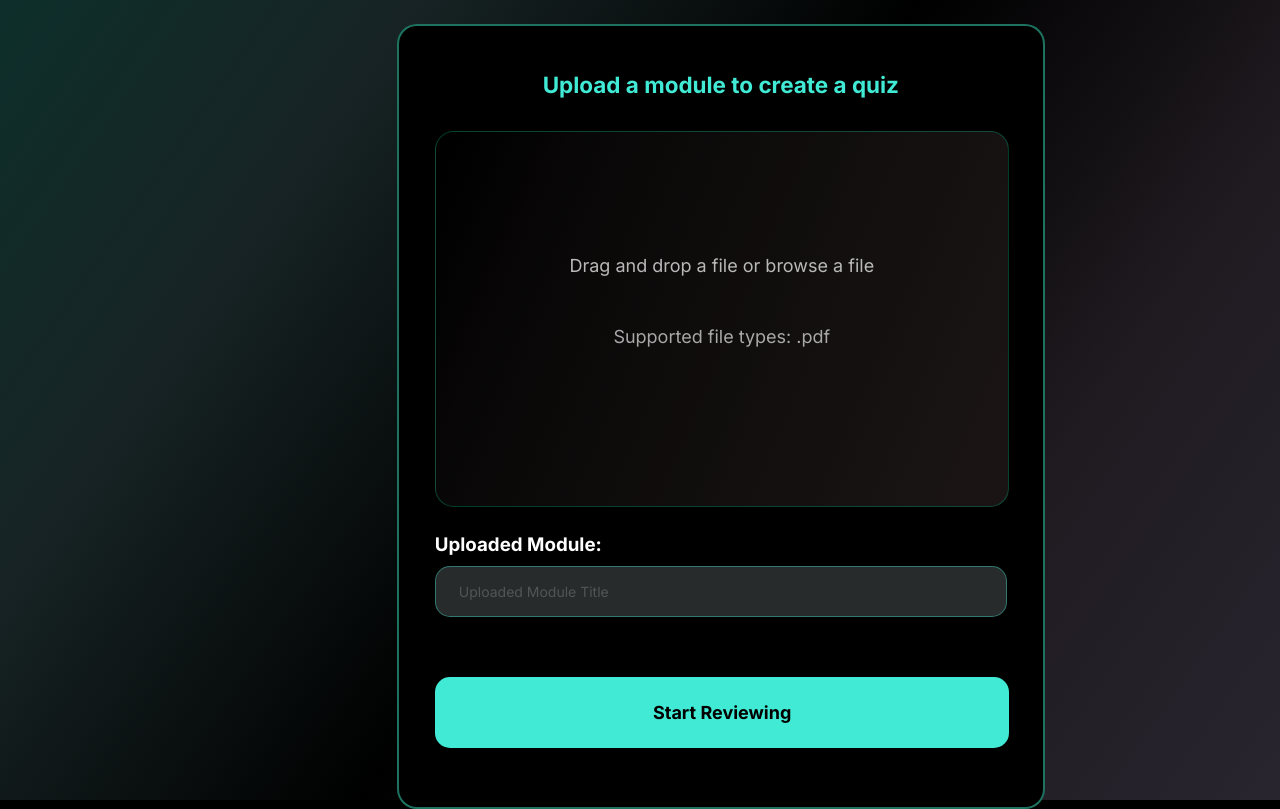
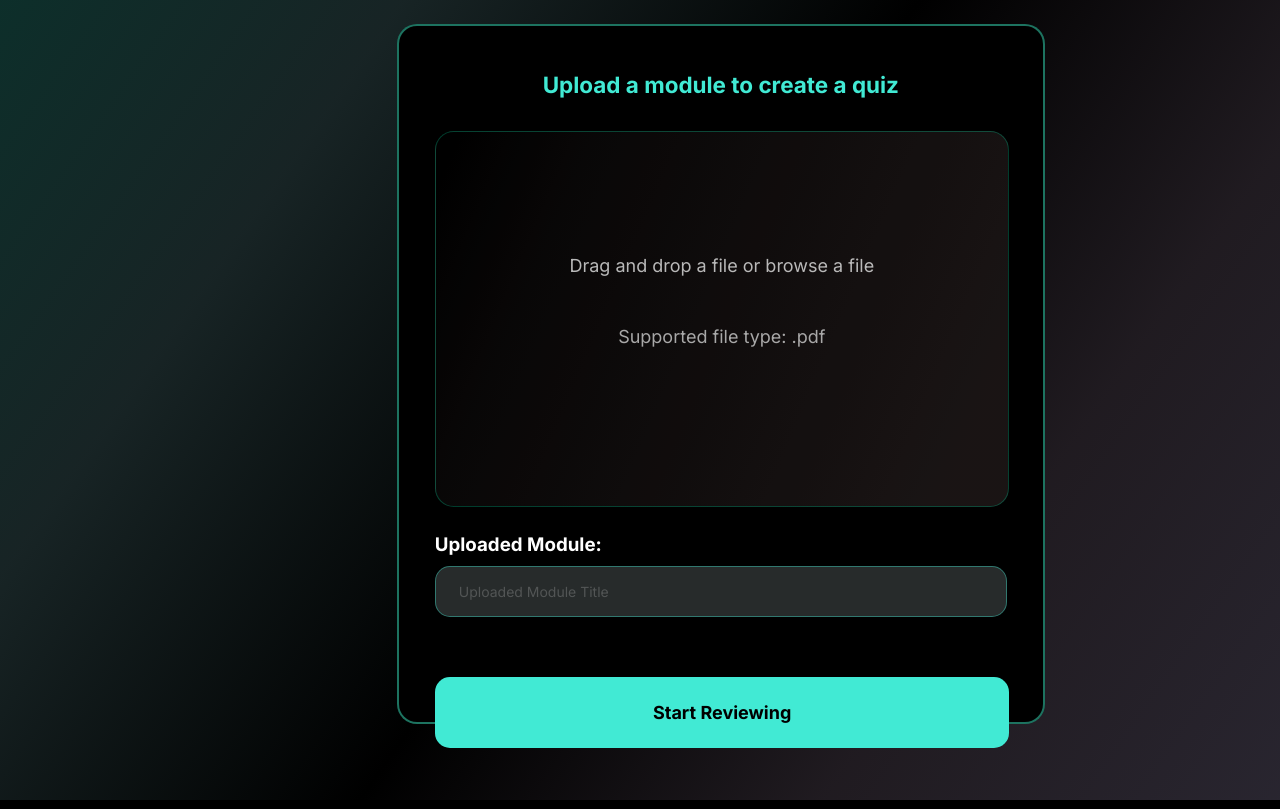
Before and after one commit to Lanzoness/NLP_Module_Processor, a React (Vite) app: page / in a window 1280 px wide. Built offline with nearby package versions, Linux system fonts and the light colour scheme.

Commit message:
added Inter google font import

```diff
--- a/src/components/components_styles/dropbox.css
+++ b/src/components/components_styles/dropbox.css
@@ -1,3 +1,5 @@
+@import url('https://fonts.googleapis.com/css2?family=Inter:wght@400;700&display=swap');
+
 .dropbox {
     width: 574px;
     height: 376px;
--- a/src/components/components_styles/long-btn.css
+++ b/src/components/components_styles/long-btn.css
@@ -1,3 +1,5 @@
+@import url('https://fonts.googleapis.com/css2?family=Inter:wght@400;700&display=swap');
+
 .long-btn {
     padding-top: 25px;
     border-radius: 15px;
--- a/src/components/dropbox.jsx
+++ b/src/components/dropbox.jsx
@@ -78,12 +78,12 @@ function Dropbox() {
           </p>
         ) : (
           isDragActive ? (
-            <p>Supported file types: .pdf</p>
+            <p>Supported file type: .pdf</p>
           ) : (
             <p>
               Drag and drop a file or browse a file
               <br />
-              <p>Supported file types: .pdf</p>
+              <p>Supported file type: .pdf</p>
             </p>
           )
         )
--- a/src/styles/UploadStyles.css
+++ b/src/styles/UploadStyles.css
@@ -18,7 +18,6 @@ img, picture, svg {
 html, body {
     margin: 0;
     padding: 0;
-    /* overflow: scroll; temporary scroll */
     height: 100%;
 
 }
@@ -61,7 +60,7 @@ h2 {
     left: 31%;
     background: #000;
     width: 648px;
-    height: 785px;
+    height: 700px;
     border-radius: 20px;
     border: 2.81px solid rgb(65, 254, 212, 0.45);
     /* top right bottom left */
@@ -88,20 +87,3 @@ h2 {
     font-size: 14px;
     color: rgba(255, 255, 255, 0.2);
 }
-
-.submit-button {
-    padding-top: 25px;
-    border-radius: 15px;
-    border: 1px solid rgba(65, 234, 212, 0.4);
-    width: 574.68px;
-    height: 71px;
-    padding: 16px 23px;
-    margin-top: 60px;
-    background: #41EAD4;
-    /* text */
-    text-align: center;
-    font-family: 'Inter', sans-serif;
-    font-size: 18px;
-    font-weight: 700;
-    color: #000000;
-}
```
